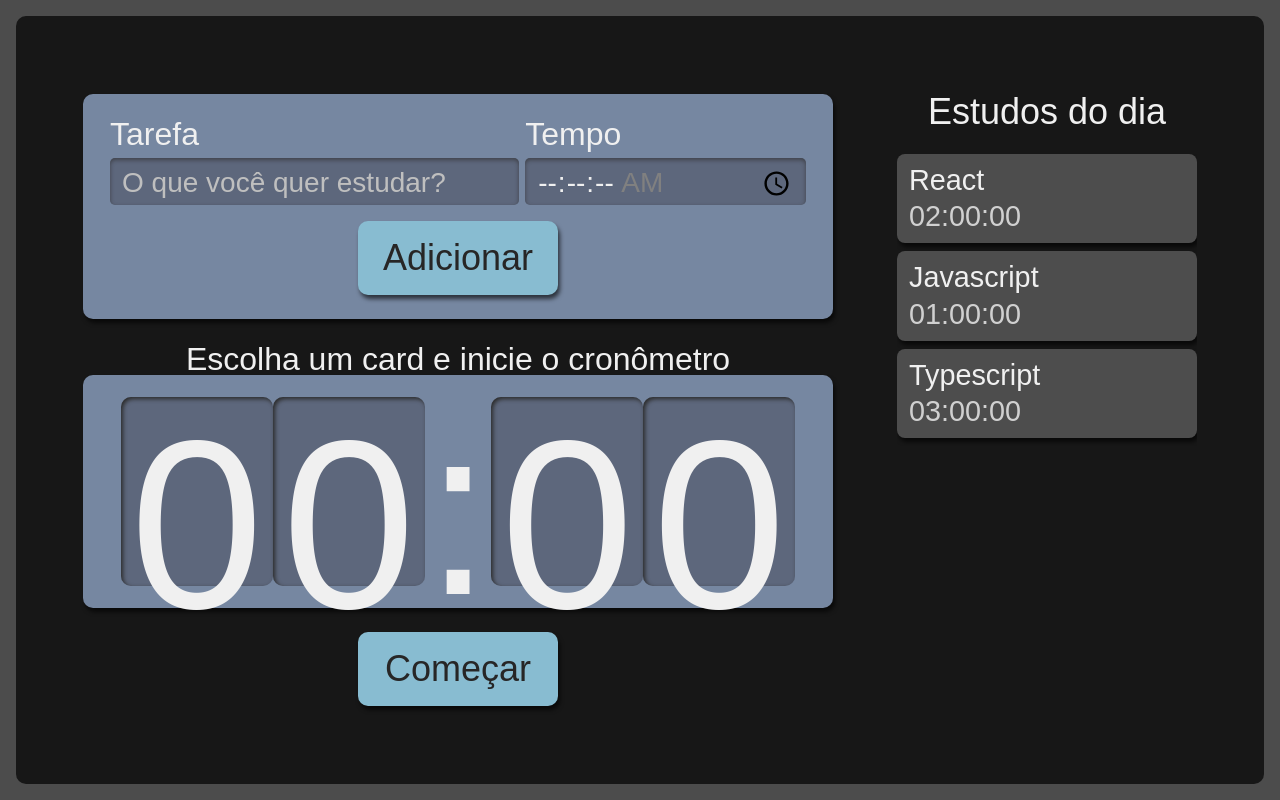
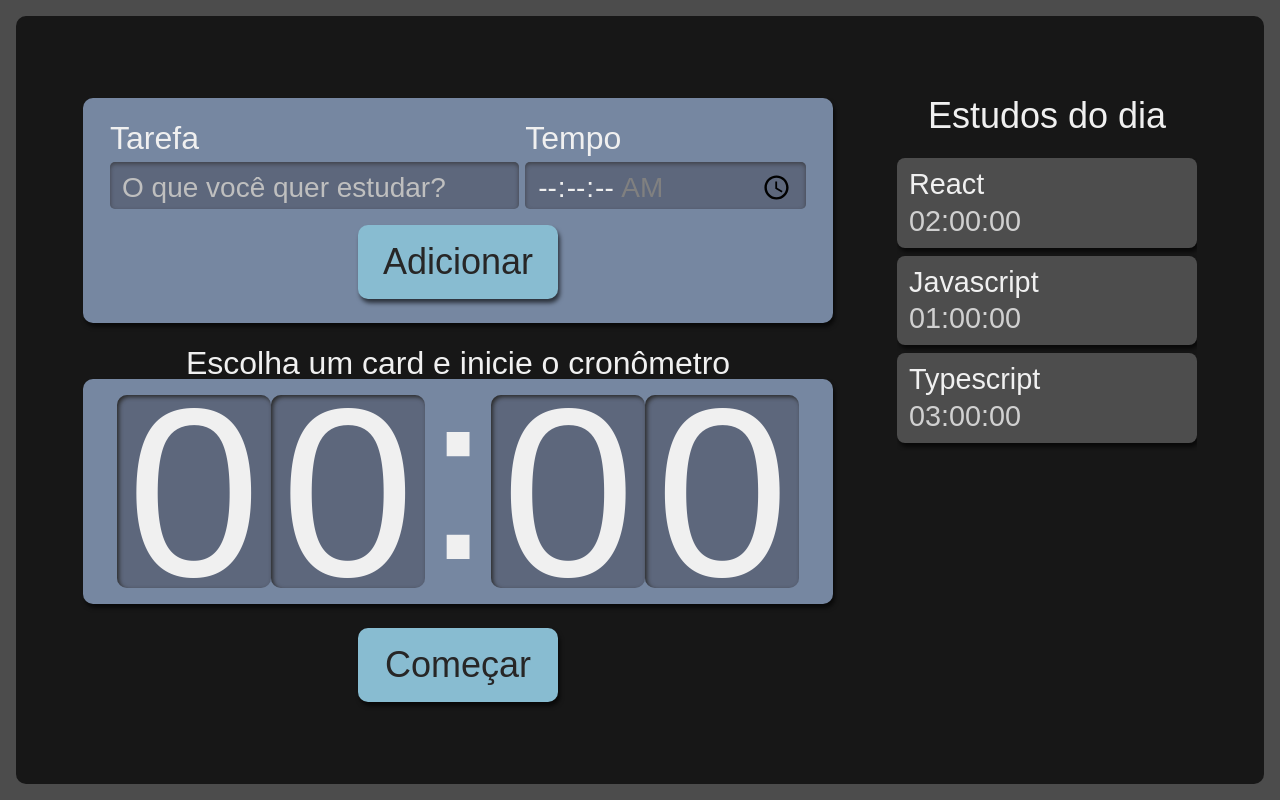
Before and after one commit to Melksedeque/alura-studies-timer, a React (Vite) app: page / in a window 1280 px wide. Built offline with nearby package versions, Linux system fonts and the light colour scheme.

Commit message:
Correção no tamanho da fonte e da altura da linha nos números

```diff
--- a/src/components/Cronometro/Relogio/Relogio.module.scss
+++ b/src/components/Cronometro/Relogio/Relogio.module.scss
@@ -2,20 +2,24 @@
   background-color: #5d677c;
   box-shadow: 2px 2px 4px #2b2b2b inset;
   height: 3.6rem;
+  line-height: 3.8rem;
   width: 3rem;
-  padding: 8px 4px;
+  padding: 10px 5px;
   border-radius: 10px;
 
   @media screen and (min-width: 1280px) {
     height: 10.8rem;
+    line-height: 11rem;
     width: 9rem;
   }
 }
 
 .relogioDivisao {
   height: 4.2rem;
+  line-height: 3.8rem;
 
   @media screen and (min-width: 1280px) {
-    height: 12.6rem;
+    height: 12rem;
+    line-height: 10rem;
   }
 }
```
